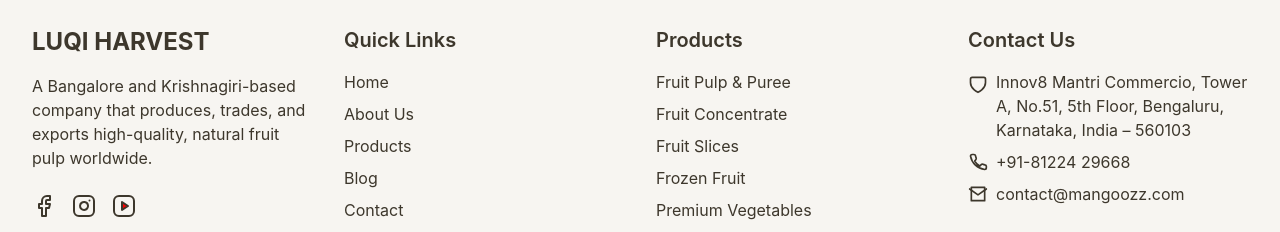
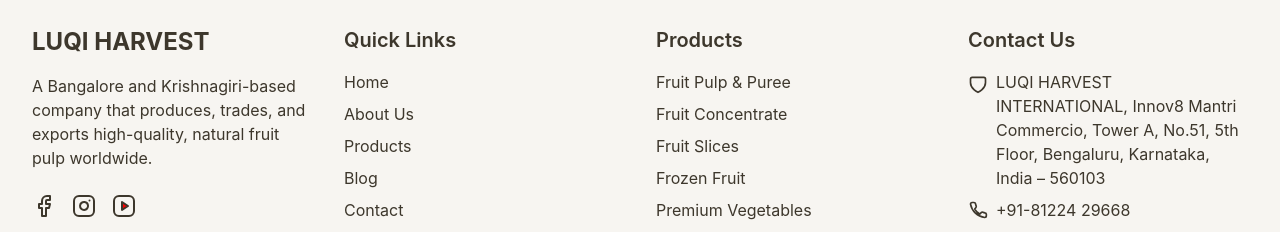
Before and after one commit to ZAiRO26/Luqiharvest-final, a React (Create React App) app: page /#/contact in a window 1280 px wide. Shown: the part 1957-2189 px from the top of the page. Built offline with nearby package versions, Linux system fonts and the light colour scheme.

Commit message:
Add 'LUQI HARVEST INTERNATIONAL' to footer address in Contact Us section

```diff
--- a/src/components/Footer.js
+++ b/src/components/Footer.js
@@ -59,7 +59,7 @@
                 <span className="mt-1">
                   <svg width="20" height="20" fill="none" stroke="currentColor" strokeWidth="2" strokeLinecap="round" strokeLinejoin="round" viewBox="0 0 24 24"><path d="M21 10.5V6a2 2 0 0 0-2-2H5a2 2 0 0 0-2 2v4.5c0 7.5 9 11.5 9 11.5s9-4 9-11.5z"/></svg>
                 </span>
-                <span>Innov8 Mantri Commercio, Tower A, No.51, 5th Floor, Bengaluru, Karnataka, India – 560103</span>
+                <span>LUQI HARVEST INTERNATIONAL, Innov8 Mantri Commercio, Tower A, No.51, 5th Floor, Bengaluru, Karnataka, India – 560103</span>
               </div>
               <div className="flex items-center space-x-2">
                 <span>
```
